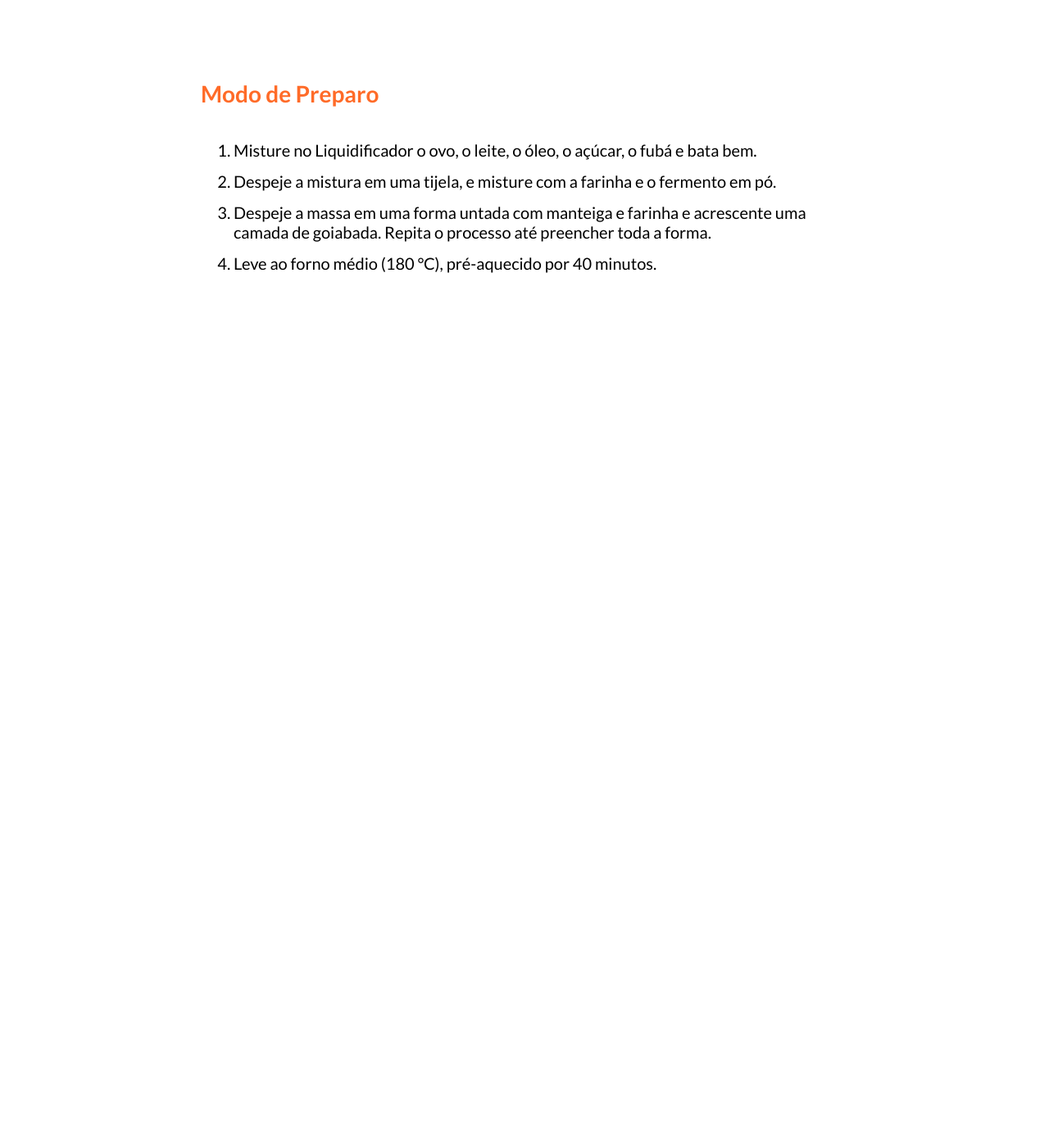
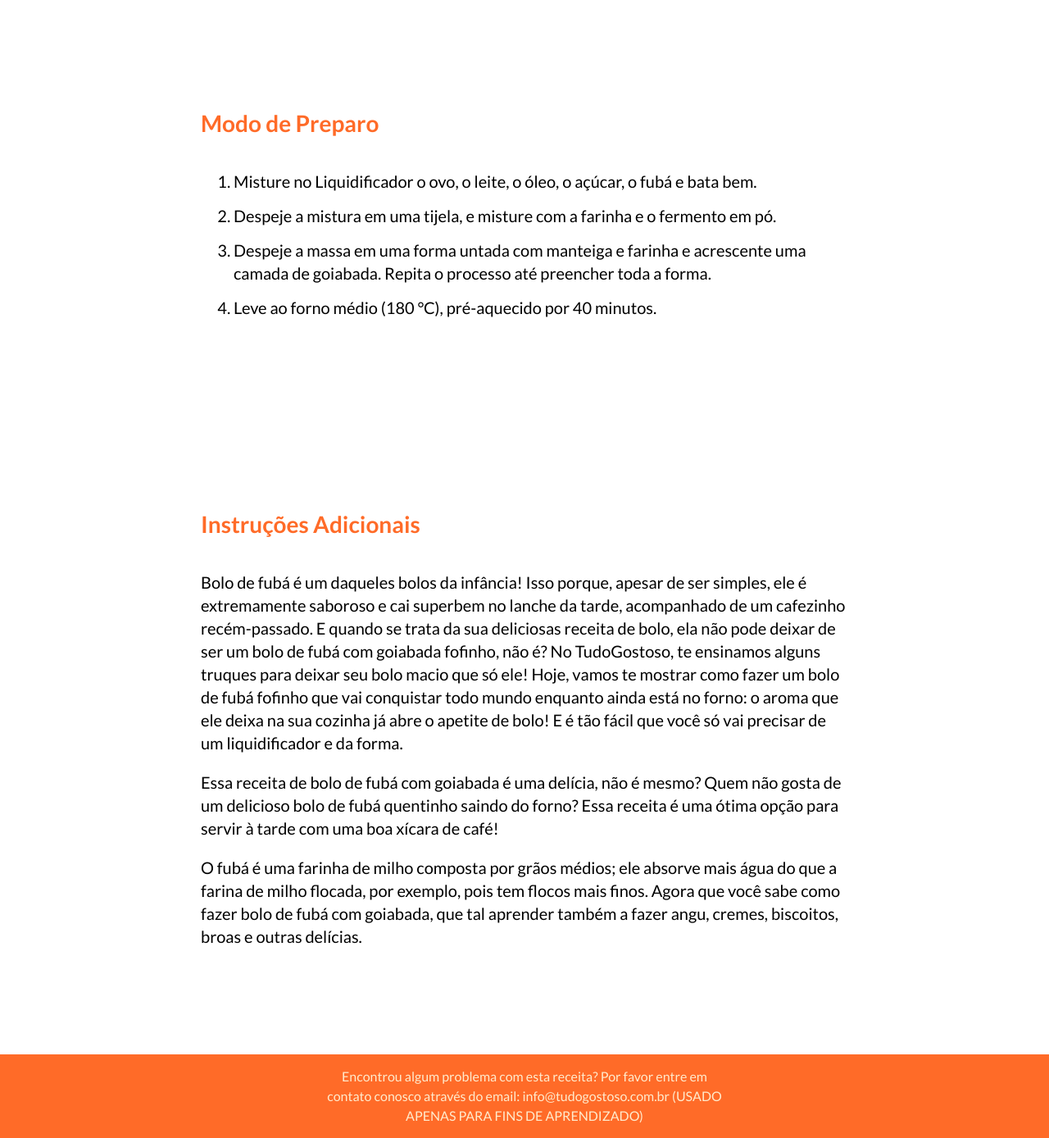
Before and after one commit to gabriel3784/cook_page, a plain HTML site: page index.html in a window 1280 px wide. Shown: the part 1441-2829 px from the top of the page at 82% size. Before the commit the page ends 1904 px from the top, so only its background shows below. Drawn offline with Linux system fonts and the light colour scheme.

Commit message:
finalizado projeto

```diff
--- a/assets/css/config.css
+++ b/assets/css/config.css
@@ -75,6 +75,11 @@ h2 {
 
 }
 
+.instructions {
+    cursor: url("/assets/icons/cursor_intrucoes.png"), auto;
+
+   }
+
 a {
     text-decoration: none;
     color: white;
@@ -93,3 +98,26 @@ li {
 .ingredients-list {
     margin-bottom: 50px;
 }
+
+p,
+li {
+    line-height: 28px;
+}
+
+.footer {
+    background-color: #ff6b28;
+    color: blanchedalmond;
+    padding: 15px;
+    text-align: center;
+}
+
+.text-footer {
+    max-width: 500px;
+    margin: auto;
+    font-size: 16px;
+    line-height: 24px;
+}
+
+.link-email {
+    color: blanchedalmond;
+}
--- a/index.html
+++ b/index.html
@@ -53,6 +53,30 @@
                 <li> Leve ao forno médio (180 °C), pré-aquecido por 40 minutos.</li>
             </ol>
         </div>
+
+    <!-- ADDTIONAL INSTRUCTIONS -->
+        <div class="card instructions">
+            <h2> Instruções Adicionais</h2>
+
+            <p> Bolo de fubá é um daqueles bolos da infância! Isso porque, apesar de ser simples, ele é extremamente saboroso e cai superbem no lanche da tarde, acompanhado de um cafezinho recém-passado. E quando se trata da sua deliciosas receita de bolo, ela não pode deixar de ser um bolo de fubá com goiabada fofinho, não é? No TudoGostoso, te ensinamos alguns truques para deixar seu bolo macio que só ele! Hoje, vamos te mostrar como fazer um bolo de fubá fofinho que vai conquistar todo mundo enquanto ainda está no forno: o aroma que ele deixa na sua cozinha já abre o apetite de bolo! E é tão fácil que você só vai precisar de um liquidificador e da forma. </p>
+
+            <p> Essa receita de bolo de fubá com goiabada é uma delícia, não é mesmo? Quem não gosta de um delicioso bolo de fubá quentinho saindo do forno? Essa receita é uma ótima opção para servir à tarde com uma boa xícara de café! </p>
+
+            <p> O fubá é uma farinha de milho composta por grãos médios; ele absorve mais água do que a farina de milho flocada, por exemplo, pois tem flocos mais finos. Agora que você sabe como fazer bolo de fubá com goiabada, que tal aprender também a fazer angu, cremes, biscoitos, broas e outras delícias. </p>
+
+            <p></p>
+        </div>
+    </div>
+
+    <div class="footer">
+        <p class="text-footer">
+            Encontrou algum problema com esta receita? Por favor entre em contato conosco através do email:
+            <a class="link-email" href="mailto:gabriel.prog84@gmail.com">
+                info@tudogostoso.com.br
+            </a>
+            (USADO APENAS PARA FINS DE APRENDIZADO)
+
+        </p>
     </div>
 </body>
 </html>
```
